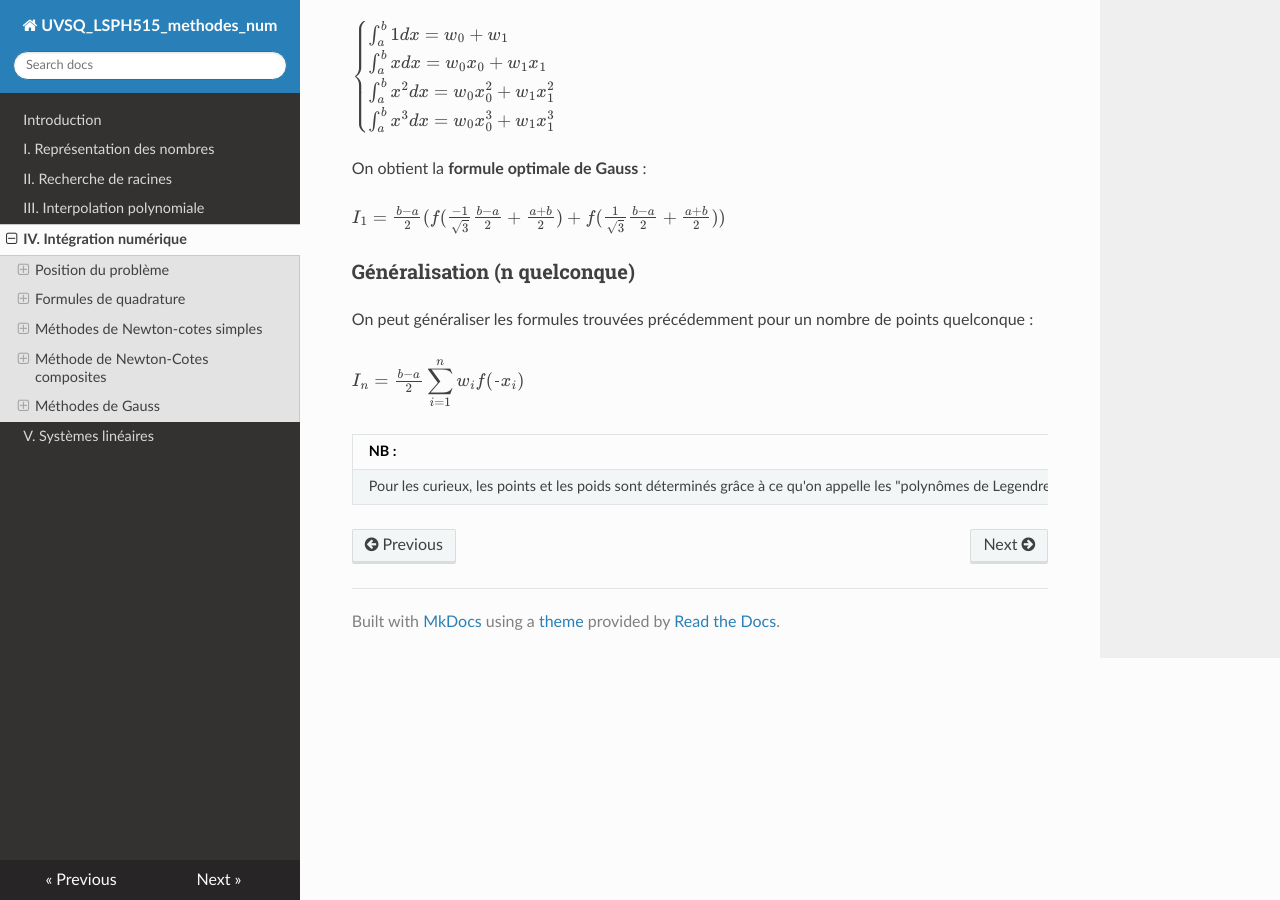
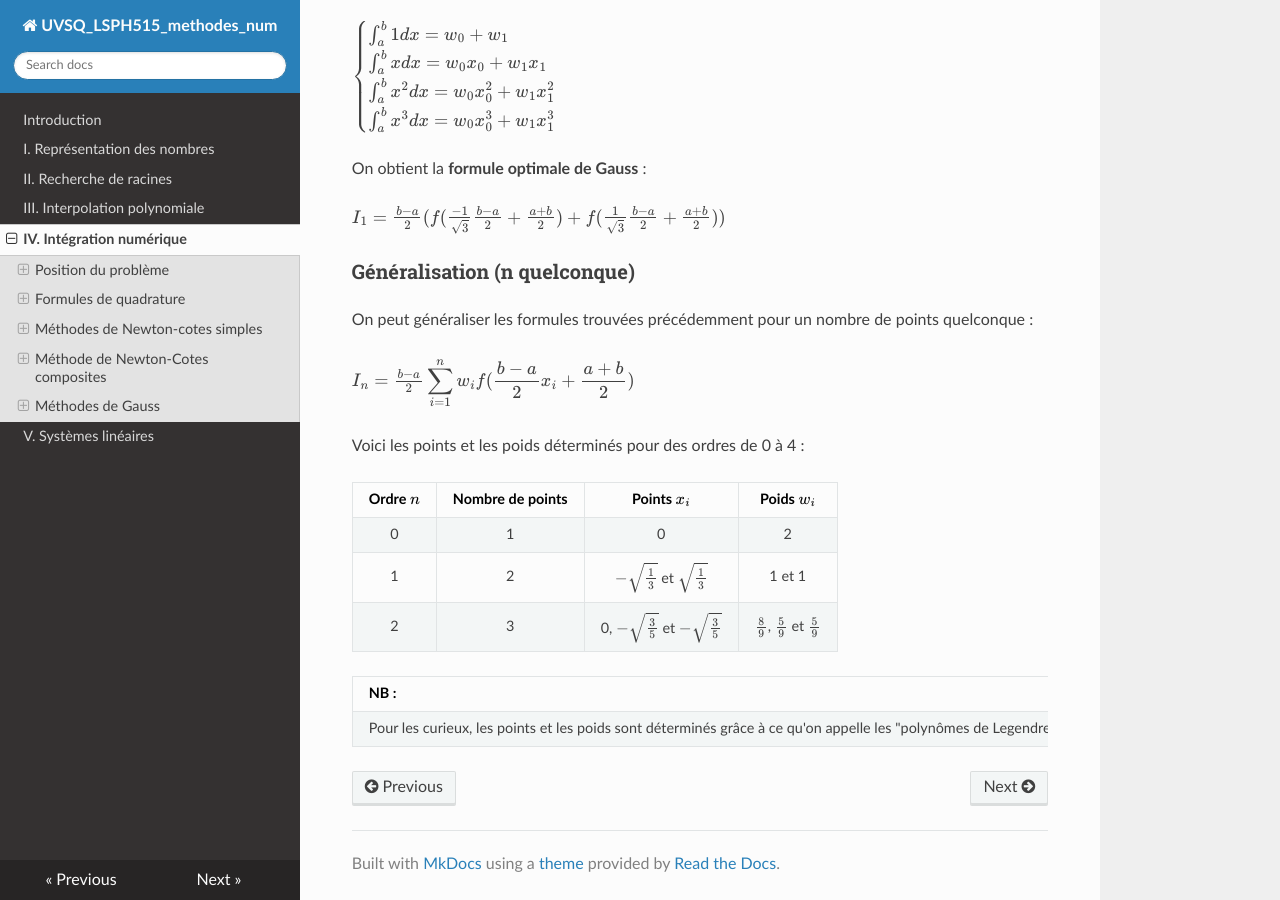
Before and after one commit to NicOudart/UVSQ_LSPH515_methodes_num, an MkDocs documentation site: the page built from docs/Chap4_Integration_numerique.md, in a window 1280 px wide and 900 px high, scrolled down 23444 px. Built offline with MkDocs 1.6.1, drawn with Linux system fonts in a browser that asks for light colours; nearby versions of some CDN libraries.

Commit message:
-Update the Gauss method part of Chapter 4.

```diff
--- a/docs/Chap4_Integration_numerique.md
+++ b/docs/Chap4_Integration_numerique.md
@@ -826,7 +826,15 @@ $I_1 = \frac{b-a}{2} (f(\frac{-1}{\sqrt{3}} \frac{b-a}{2} + \frac{a+b}{2})+f(\fr
 
 On peut généraliser les formules trouvées précédemment pour un nombre de points quelconque :
 
-$I_n = \frac{b-a}{2} \displaystyle\sum_{i=1}^{n} w_i f(\frac{}{} x_i)$
+$I_n = \frac{b-a}{2} \displaystyle\sum_{i=1}^{n} w_i f(\frac{b-a}{2} x_i + \frac{a+b}{2})$
+
+Voici les points et les poids déterminés pour des ordres de 0 à 4 :
+
+|Ordre $n$|Nombre de points|Points $x_i$                                     |Poids $w_i$                                  |
+|:-------:|:--------------:|:-----------------------------------------------:|:-------------------------------------------:|
+|0        |1               |0                                                |2                                            |
+|1        |2               |$-\sqrt{\frac{1}{3}}$ et $\sqrt{\frac{1}{3}}$    |1 et 1                                       |
+|2        |3               |0, $-\sqrt{\frac{3}{5}}$ et $-\sqrt{\frac{3}{5}}$|$\frac{8}{9}$, $\frac{5}{9}$ et $\frac{5}{9}$|
 
 |NB :|
 |:-|
```
